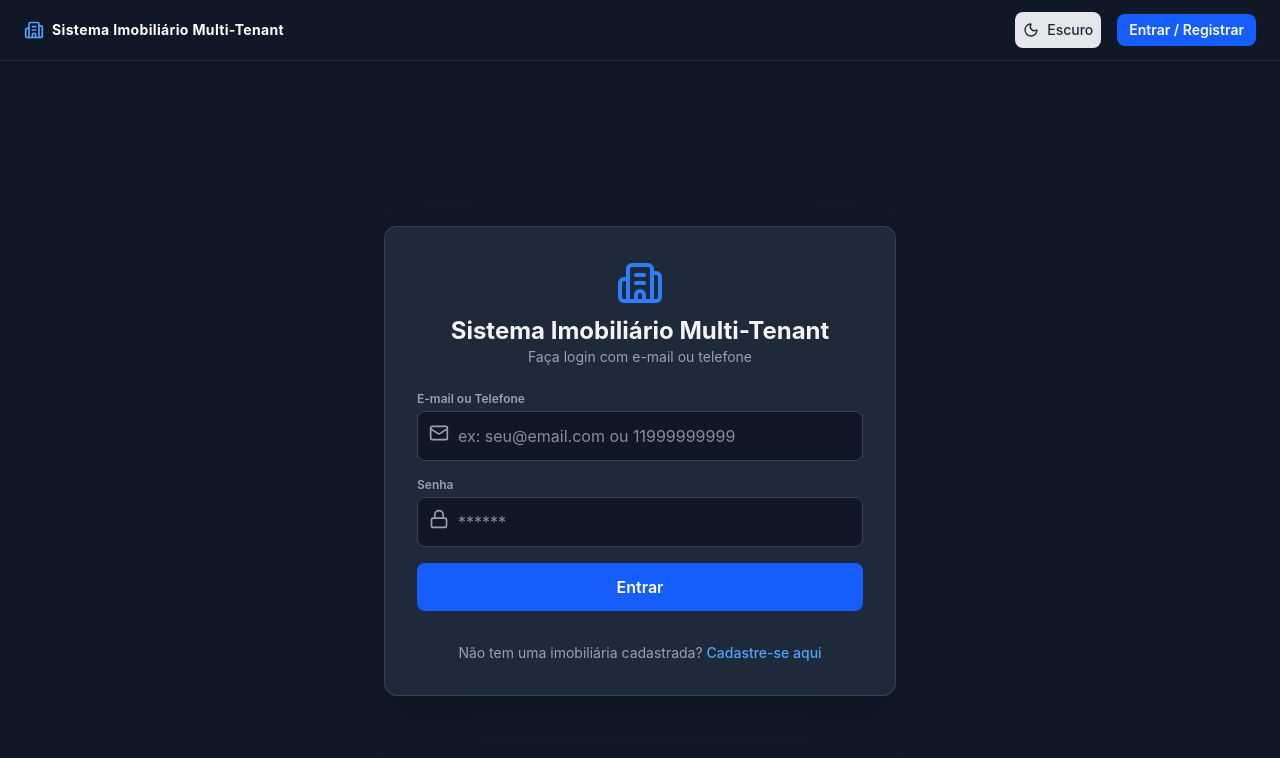
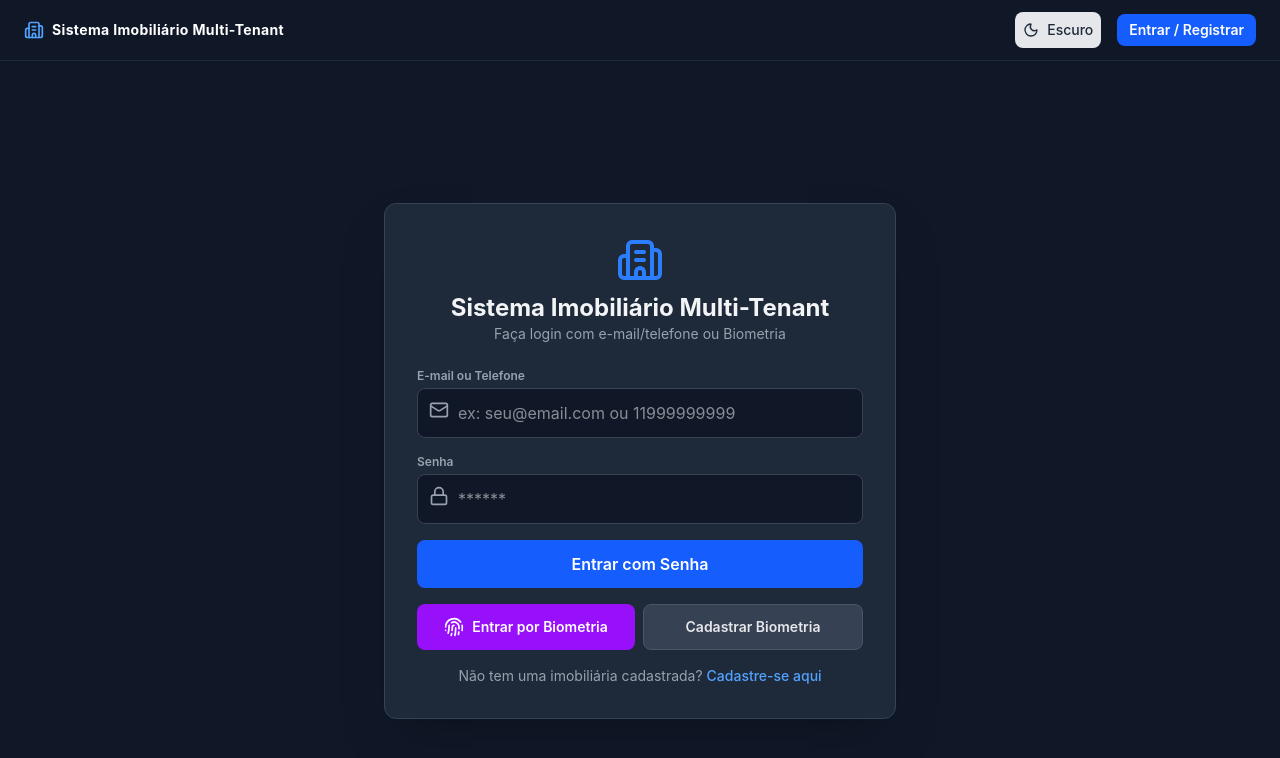
Before and after one commit to XandaoPe/imob40-front, a React (Vite) app: page /auth in a window 1280 px wide. Shown: the top 758 px of the page. Built offline with nearby package versions, Linux system fonts and the light colour scheme; no server answers.

Commit message:
biometria

```diff
--- a/src/components/AuthScreen.tsx
+++ b/src/components/AuthScreen.tsx
@@ -1,10 +1,22 @@
 import React, { useState } from 'react';
 import { api } from '../services/api';
-import { Building2, User, Lock, Phone, Mail, FileText } from 'lucide-react';
+import { Building2, Lock, Mail, Fingerprint } from 'lucide-react';
 
 interface AuthScreenProps {
     onLoginSuccess: (userData: any) => void;
 }
+
+// Função auxiliar para converter Base64Url para Uint8Array no login biométrico
+const base64UrlToUint8Array = (base64Url: string) => {
+    const padding = '='.repeat((4 - (base64Url.length % 4)) % 4);
+    const base64 = (base64Url + padding).replace(/-/g, '+').replace(/_/g, '/');
+    const rawData = window.atob(base64);
+    const outputArray = new Uint8Array(rawData.length);
+    for (let i = 0; i < rawData.length; ++i) {
+        outputArray[i] = rawData.charCodeAt(i);
+    }
+    return outputArray;
+};
 
 export const AuthScreen: React.FC<AuthScreenProps> = ({ onLoginSuccess }) => {
     const [isRegistering, setIsRegistering] = useState(false);
@@ -13,7 +25,6 @@ export const AuthScreen: React.FC<AuthScreenProps> = ({ onLoginSuccess }) => {
     const [error, setError] = useState('');
     const [success, setSuccess] = useState('');
 
-    // Campos de Registro de Tenant
     const [form, setForm] = useState({
         tenantName: '',
         tradeName: '',
@@ -32,9 +43,97 @@ export const AuthScreen: React.FC<AuthScreenProps> = ({ onLoginSuccess }) => {
             const response = await api.post('/auth/login', { identifier, password });
             localStorage.setItem('token', response.data.token);
             localStorage.setItem('user', JSON.stringify(response.data.user));
+
             onLoginSuccess(response.data.user);
         } catch (err: any) {
             setError(err.response?.data?.error || 'Erro ao realizar login.');
+        }
+    };
+
+    // Função opcional para cadastrar biometria para usuários já logados ou cadastrados
+    const handleRegisterBiometric = async () => {
+        try {
+            setError('');
+            if (!identifier) {
+                setError('Digite seu e-mail acima para cadastrar a biometria.');
+                return;
+            }
+
+            if (!window.PublicKeyCredential) {
+                setError('Este navegador não suporta autenticação por biometria.');
+                return;
+            }
+
+            const chalRes = await api.get(`/auth/biometric/challenge?email=${identifier}`);
+            const { userId, email, name } = chalRes.data;
+
+            const publicKey: PublicKeyCredentialCreationOptions = {
+                challenge: new TextEncoder().encode(chalRes.data.challenge),
+                rp: { name: 'Sistema Imobiliario' },
+                user: {
+                    id: new TextEncoder().encode(userId),
+                    name: email,
+                    displayName: name || email
+                },
+                pubKeyCredParams: [{ alg: -7, type: 'public-key' }],
+                timeout: 60000,
+                attestation: 'none'
+            };
+
+            const cred = await navigator.credentials.create({ publicKey }) as PublicKeyCredential;
+            if (cred) {
+                await api.post('/auth/biometric/register', {
+                    userId: userId,
+                    credentialId: cred.id,
+                    publicKey: 'active'
+                });
+                setSuccess('Biometria cadastrada com sucesso! Agora você pode usá-la para entrar.');
+            }
+        } catch (err: any) {
+            setError('Não foi possível cadastrar a biometria. Verifique se cancelou a operação.');
+        }
+    };
+
+    // Função de Login por Reconhecimento Facial / Digital (Biometria)
+    const handleBiometricLogin = async () => {
+        try {
+            setError('');
+            if (!identifier) {
+                setError('Digite seu e-mail acima para usar a biometria.');
+                return;
+            }
+
+            const chalRes = await api.get(`/auth/biometric/challenge?email=${identifier}`);
+            const { challenge, credentialId } = chalRes.data;
+
+            if (!credentialId) {
+                setError('Nenhuma biometria cadastrada para este e-mail. Faça login com senha e clique em "Cadastrar Biometria".');
+                return;
+            }
+
+            const publicKey: PublicKeyCredentialRequestOptions = {
+                challenge: new TextEncoder().encode(challenge),
+                allowCredentials: [{
+                    id: base64UrlToUint8Array(credentialId),
+                    type: 'public-key',
+                    transports: ['internal']
+                }],
+                timeout: 60000,
+                userVerification: 'required'
+            };
+
+            const assertion = await navigator.credentials.get({ publicKey }) as PublicKeyCredential;
+            if (assertion) {
+                const response = await api.post('/auth/biometric/login', {
+                    email: identifier,
+                    credentialId: assertion.id
+                });
+                localStorage.setItem('token', response.data.token);
+                localStorage.setItem('user', JSON.stringify(response.data.user));
+                onLoginSuccess(response.data.user);
+            }
+        } catch (err: any) {
+            setError('Falha na autenticação biométrica. Tente novamente ou use a senha.');
         }
     };
 
@@ -58,7 +157,7 @@ export const AuthScreen: React.FC<AuthScreenProps> = ({ onLoginSuccess }) => {
                 <div className="text-center mb-6">
                     <Building2 className="h-12 w-12 text-blue-500 mx-auto mb-2" />
                     <h1 className="text-2xl font-bold">Sistema Imobiliário Multi-Tenant</h1>
-                    <p className="text-sm text-gray-400">{isRegistering ? 'Cadastre sua Imobiliária e seu acesso Admin' : 'Faça login com e-mail ou telefone'}</p>
+                    <p className="text-sm text-gray-400">{isRegistering ? 'Cadastre sua Imobiliária e seu acesso Admin (Biometria opcional posterior)' : 'Faça login com e-mail/telefone ou Biometria'}</p>
                 </div>
 
                 {error && <div className="mb-4 p-3 bg-red-900/50 border border-red-700 text-red-200 rounded text-sm">{error}</div>}
@@ -95,8 +194,26 @@ export const AuthScreen: React.FC<AuthScreenProps> = ({ onLoginSuccess }) => {
                             </div>
                         </div>
                         <button type="submit" className="w-full bg-blue-600 hover:bg-blue-700 text-white font-semibold p-3 rounded-lg transition">
-                            Entrar
+                            Entrar com Senha
                         </button>
+
+                        <div className="flex gap-2">
+                            <button
+                                type="button"
+                                onClick={handleBiometricLogin}
+                                className="flex-1 bg-purple-600 hover:bg-purple-700 text-white font-semibold p-3 rounded-lg transition flex items-center justify-center gap-2 text-sm"
+                            >
+                                <Fingerprint className="h-5 w-5" /> Entrar por Biometria
+                            </button>
+                            <button
+                                type="button"
+                                onClick={handleRegisterBiometric}
+                                className="flex-1 bg-gray-700 hover:bg-gray-600 text-gray-200 font-semibold p-3 rounded-lg transition flex items-center justify-center gap-2 text-sm border border-gray-600"
+                            >
+                                Cadastrar Biometria
+                            </button>
+                        </div>
+
                         <p className="text-center text-sm text-gray-400 mt-4">
                             Não tem uma imobiliária cadastrada?{' '}
                             <button type="button" onClick={() => setIsRegistering(true)} className="text-blue-400 hover:underline font-medium">
```
